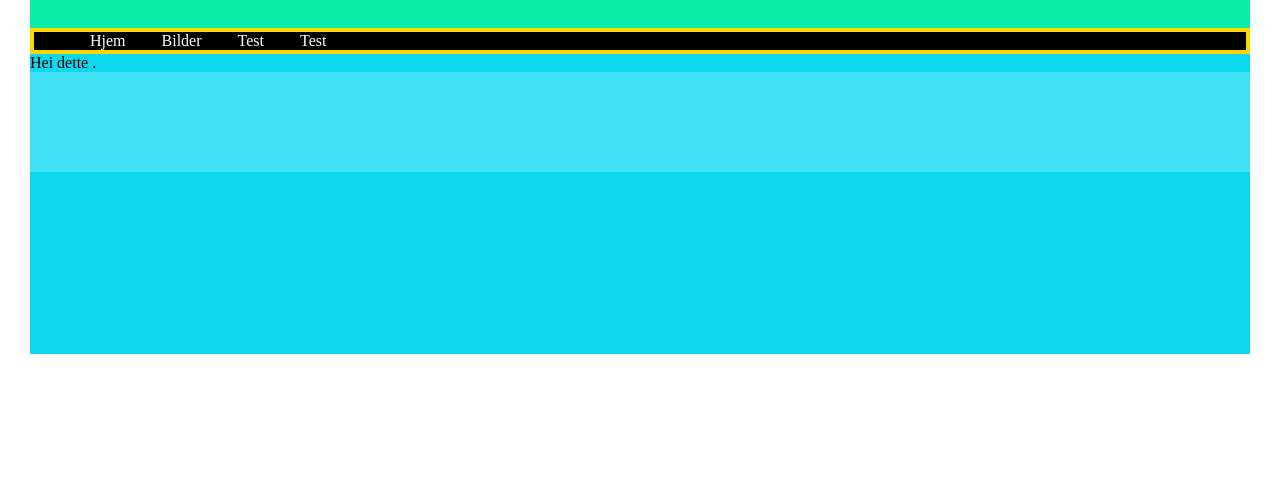
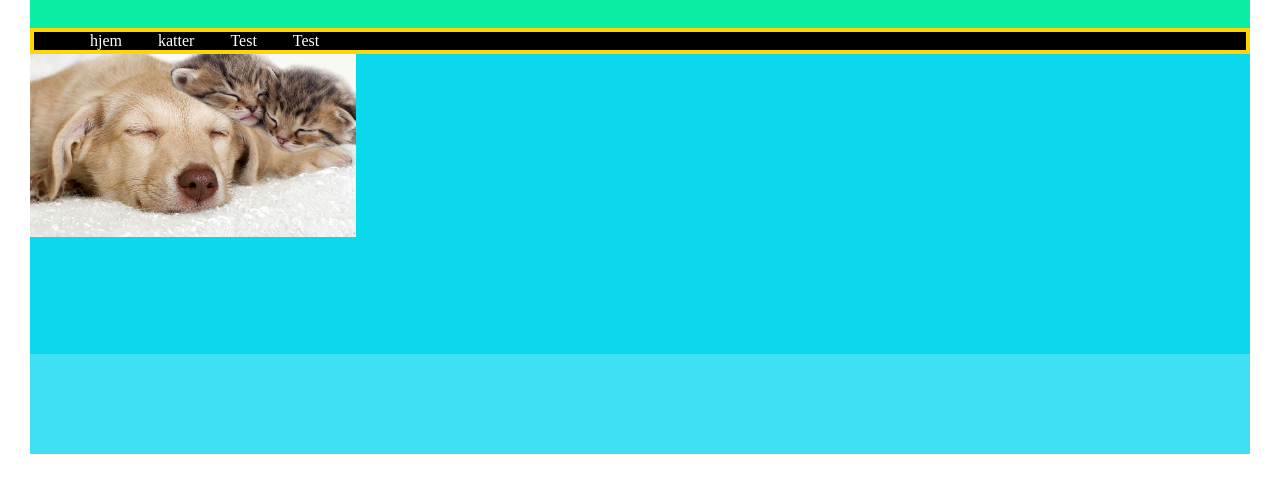
Before and after one commit to Ragnarsdottir2004/Nettside, a plain HTML site: page index.html in a window 1280 px wide. Shown: the part 112-604 px from the top of the page. Drawn offline with Linux system fonts and the light colour scheme.

Commit message:
Update index.html

```diff
--- a/index.html
+++ b/index.html
@@ -1,3 +1,4 @@
+
 <!DOCTYPE html>
 
 <html>
@@ -48,9 +49,7 @@ text-align: center;
  .header{
     background-color:#0BEDA5;
     height:100px;
-
 }
-
 .content{
     background-color:#0BD8ED;
     height:300px
@@ -59,8 +58,6 @@ text-align: center;
     background-color:#3FE0F3;
     height:100px;
 }
-
-
 </style>
 </head>
 <body>
@@ -74,8 +71,8 @@ text-align: center;
 
 <ul>
  <l1>
-<a href="index.hjem"> Hjem</a>
-<a href="index.hjem"> Bilder</a>
+<a href="index.html"> hjem</a>
+<a href="katter.html">katter</a>
 <a href="index.hjem"> Test</a>
 <a href="index.hjem"> Test</a>
 </l1>
@@ -83,7 +80,10 @@ text-align: center;
 
 
 
-    <div class="content">Hei dette  .<m /div>
+
+    <div class="content">
+
+    <img src="2459247.jpg"alt="Cat and dog" width="326px">  </div>
      <div class="footer"></div>
 
 </body>
```
